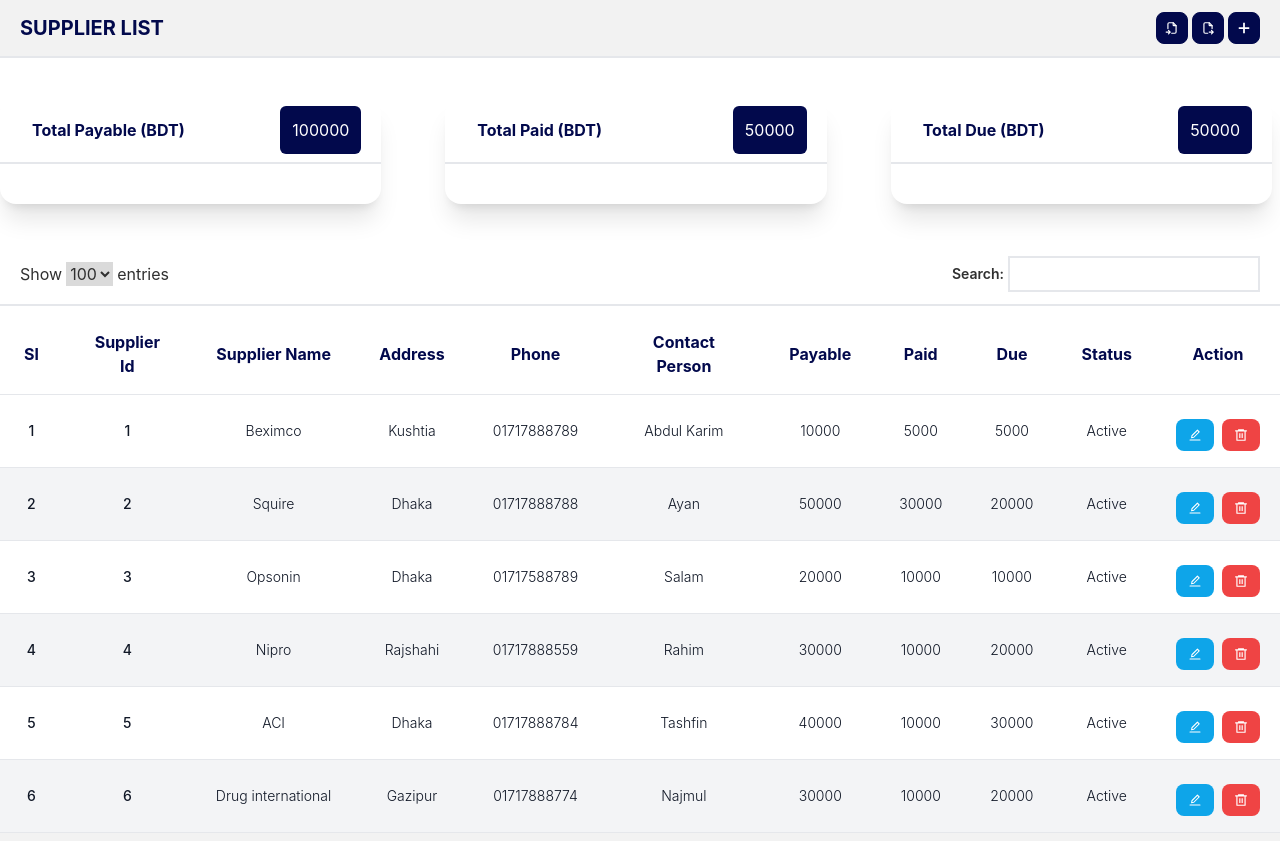
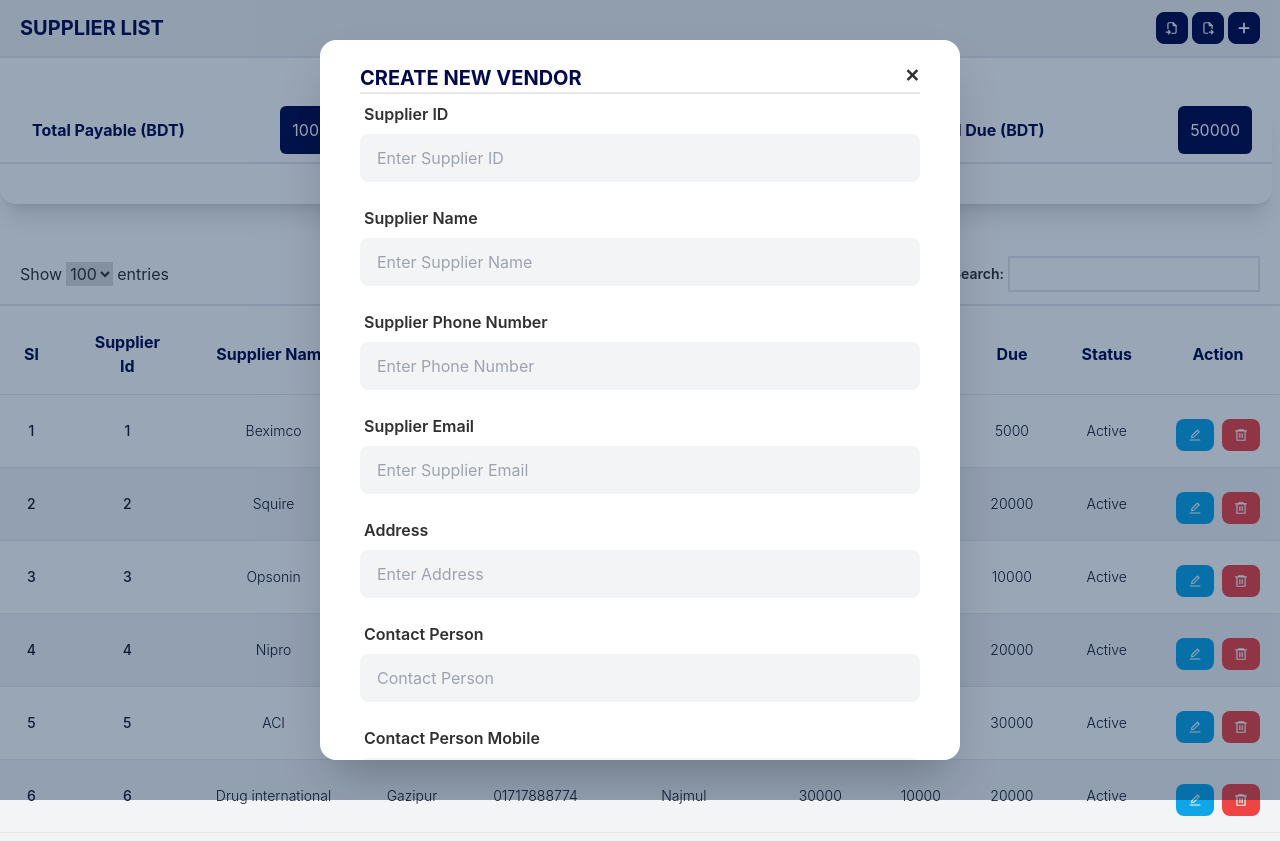
Before and after one commit to md-najmul-haque/medical-store-software, a React (Create React App) app: page /supplierList in a window 1280 px wide. Both pictures are taken after a click on the label 1172 px from the left and 28 px from the top of the page. Shown: the top 841 px of the page. Built offline with nearby package versions, Linux system fonts and the light colour scheme; what tw-elements would draw is missing.

Commit message:
add supplier page convert to the modal

```diff
--- a/src/components/Supplier/AddSupplier.js
+++ b/src/components/Supplier/AddSupplier.js
@@ -3,7 +3,7 @@ import { useForm } from 'react-hook-form';
 import { Link } from 'react-router-dom';
 import { toast } from 'react-toastify';
 
-const AddSupplier = () => {
+const AddSupplier = ({ setSupplierModal }) => {
     const { register, formState: { errors }, handleSubmit, reset } = useForm();
     const onSubmit = data => {
 
@@ -39,11 +39,15 @@ const AddSupplier = () => {
 
     return (
         <div className='bg-white'>
-            <div className="h-screen">
-                <div className='bg-base-100 py-4 px-5 border-b-2'>
-                    <h1 className='uppercase text-primary text-left text-xl font-bold'>Add Supplier</h1>
-                </div>
-                <div className='container mx-auto'>
+            <input type="checkbox" id="add-supplier" className="modal-toggle" />
+
+            <div className="modal modal-bottom sm:modal-middle">
+                <div className="modal-box min-w-[50%] px-10 bg-white">
+                    <div className='border-b-2'>
+                        <label htmlFor="add-supplier" className="btn btn-sm btn-ghost font-bold text-lg btn-square absolute right-8 top-5">✕</label>
+                        <h1 className='uppercase text-left text-primary text-xl font-bold'>Create New Vendor</h1>
+                    </div>
+
                     <form onSubmit={handleSubmit(onSubmit)}>
                         <div className=''>
                             <div className="form-control max-w-xl mx-auto">
@@ -204,14 +208,17 @@ const AddSupplier = () => {
                                 </label>
                             </div>
 
-                            <div className='flex justify-center items-center max-w-xl mx-auto'>
-                                <Link to='/supplierList' className="btn btn-primary text-white px-10 ml-5" >Back</Link>
-                                <input type="submit" className="btn btn-secondary ml-5 text-white px-10" value='Submit' />
+                            <div className="card-actions justify-center mt-5">
+                                <button onClick={() => setSupplierModal(false)} className="btn btn-secondary px-10 text-white mr-5">Close</button>
+                                <input type="submit" className="btn btn-primary px-10 text-white" value='Submit' />
                             </div>
                         </div>
                     </form>
+
                 </div>
+
             </div>
+
         </div>
     )
 }
--- a/src/components/Supplier/SupplierList.js
+++ b/src/components/Supplier/SupplierList.js
@@ -4,6 +4,7 @@ import useSupplier from "../../hooks/useSupplier";
 import { RiDeleteBin6Line } from 'react-icons/ri';
 import { AiOutlineEdit } from 'react-icons/ai';
 import { GoPlus } from 'react-icons/go';
+import AddSupplier from "./AddSupplier";
 
 
 const SupplierList = () => {
@@ -155,6 +156,12 @@ const SupplierList = () => {
                 </div>
             </div>
 
+            <div>
+                {
+                    supplierModal && <AddSupplier setSupplierModal={setSupplierModal} />
+                }
+            </div>
+
 
         </div>
     )
```
